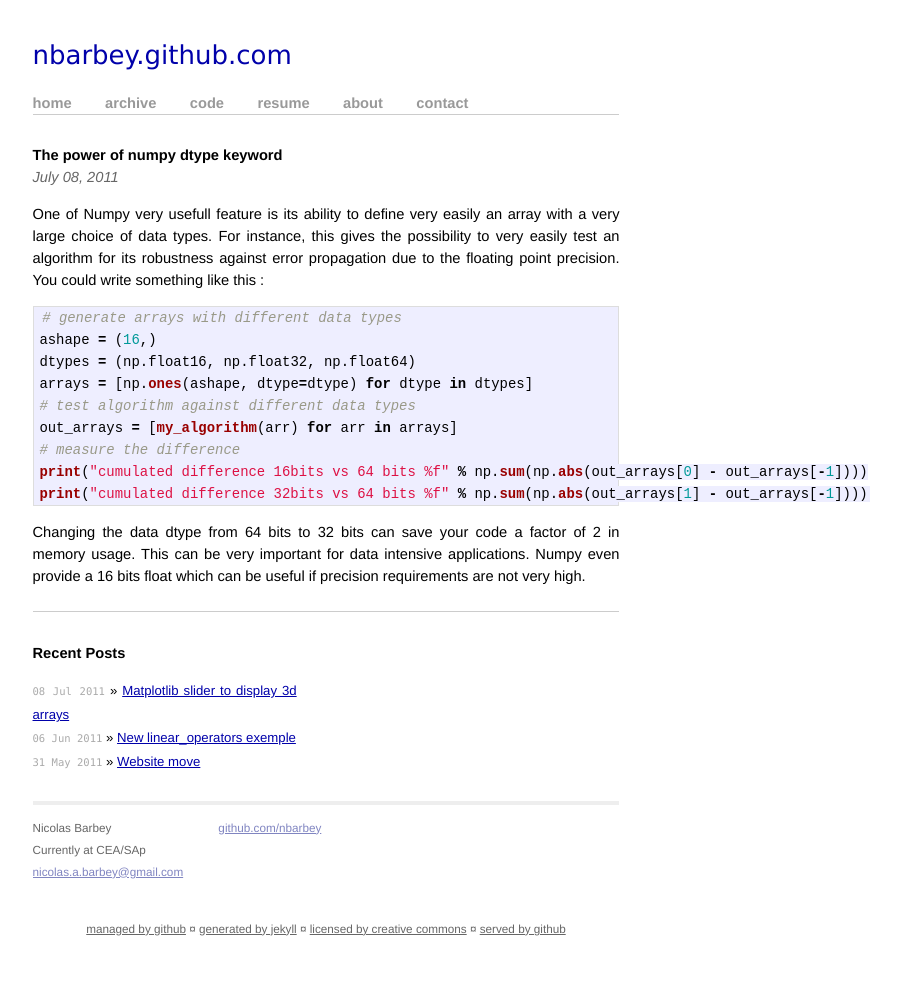
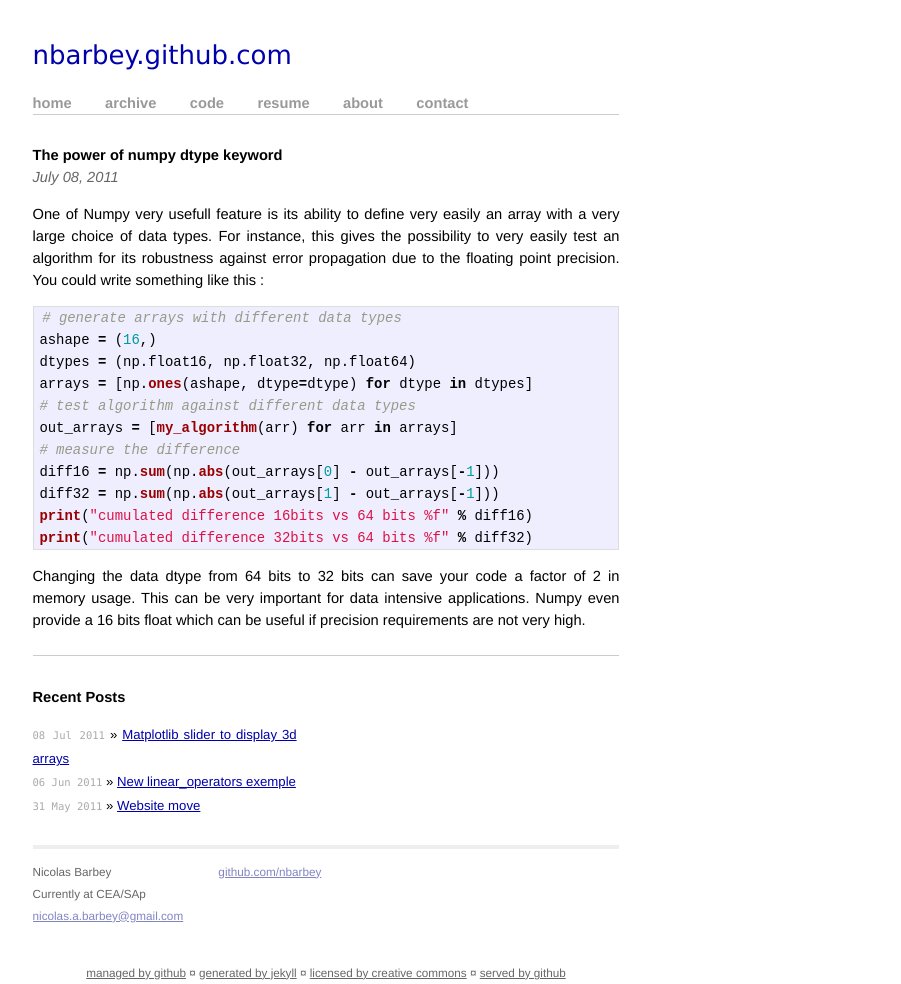
Before and after one commit to nbarbey/nbarbey.github.com, a Jekyll site: the page built from _posts/2011-07-08-numpy-dtype.md, in a window 1280 px wide. Shown: the whole page, without its empty margins (314-1215 px from the left). Built offline with Jekyll 4.4.1, drawn with Linux system fonts in a browser that asks for light colours; Markdown is read by kramdown in place of the engine named in the settings; before the commit the page ends 940 px from its top, so only the background shows below that.

Commit message:
correct for too long lines

```diff
--- a/_posts/2011-07-08-numpy-dtype.md
+++ b/_posts/2011-07-08-numpy-dtype.md
@@ -17,8 +17,10 @@ arrays = [np.ones(ashape, dtype=dtype) for dtype in dtypes]
 # test algorithm against different data types
 out_arrays = [my_algorithm(arr) for arr in arrays]
 # measure the difference
-print("cumulated difference 16bits vs 64 bits %f" % np.sum(np.abs(out_arrays[0] - out_arrays[-1])))
-print("cumulated difference 32bits vs 64 bits %f" % np.sum(np.abs(out_arrays[1] - out_arrays[-1])))
+diff16 = np.sum(np.abs(out_arrays[0] - out_arrays[-1]))
+diff32 = np.sum(np.abs(out_arrays[1] - out_arrays[-1]))
+print("cumulated difference 16bits vs 64 bits %f" % diff16)
+print("cumulated difference 32bits vs 64 bits %f" % diff32)
 {% endhighlight %}
 
 Changing the data dtype from 64 bits to 32 bits can save your code a
```
Also changed, not shown: _posts/2011-07-08-matplotlib-slider.md (+2 -1 lines).
